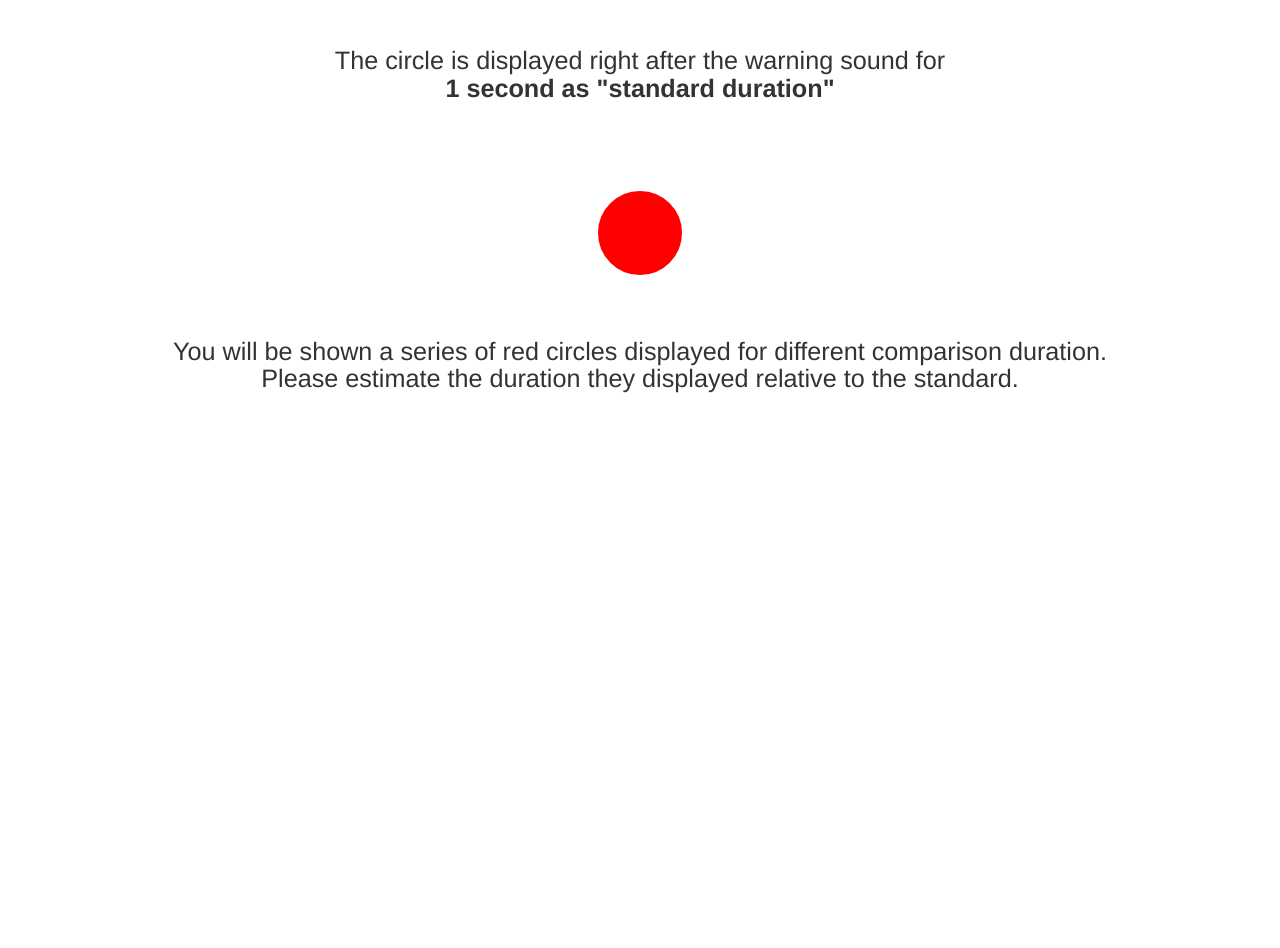
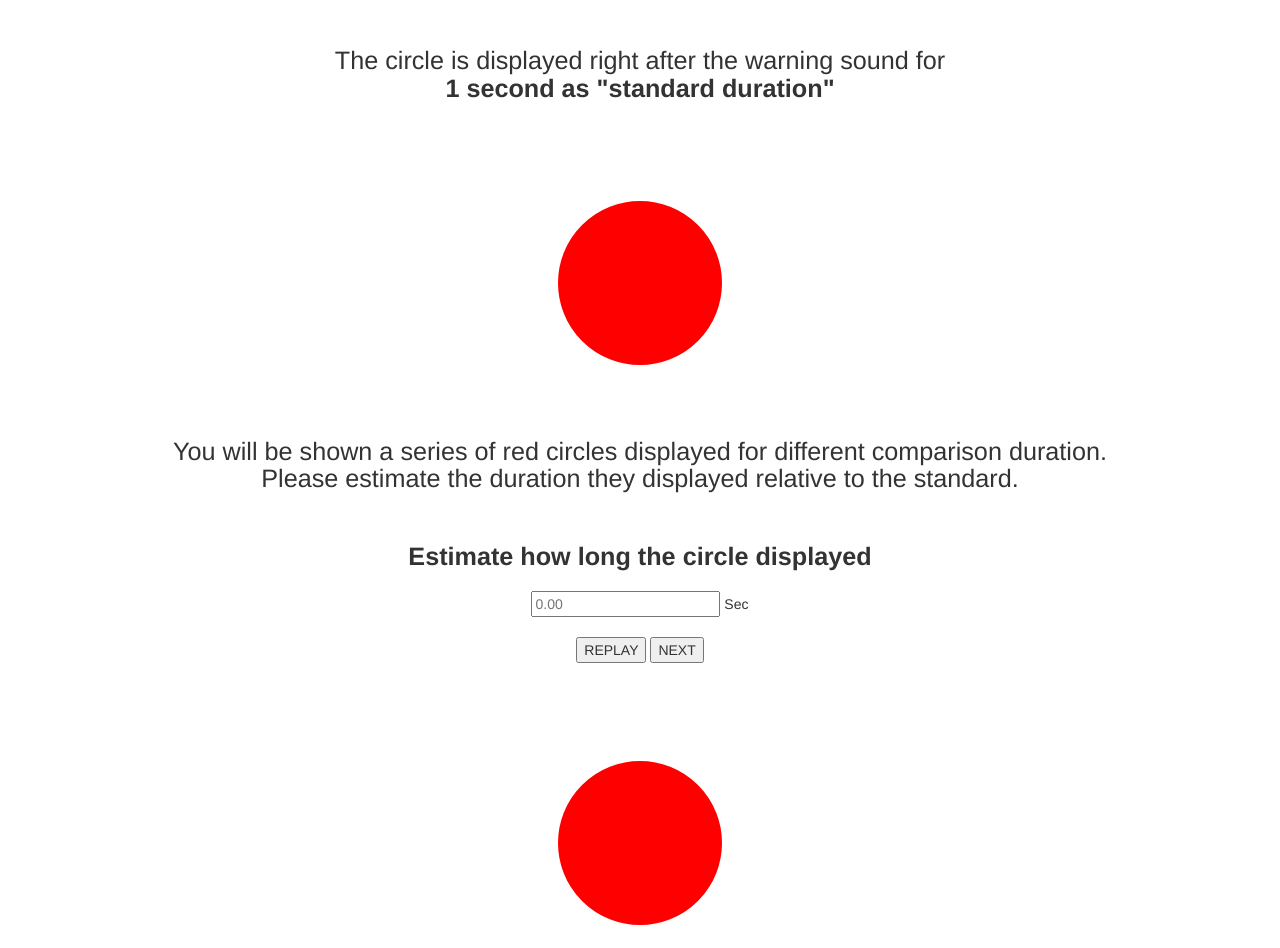
Before and after one commit to xuzhao9/mie1403, a website: page public/direct-scaling.html in a window 1280 px wide. Shown: the part 130-1078 px from the top of the page. Before the commit the page ends 800 px from the top, so only its background shows below. Drawn offline with nearby package versions, Linux system fonts and the light colour scheme.

Commit message:
Added direct scaling pages.

```diff
--- a/public/direct-scaling.html
+++ b/public/direct-scaling.html
@@ -29,6 +29,7 @@
         </h1>
     </div>
   </div>
+  <!-- First Slide -->
   <div id="illuBody" style="margin-top: 50px;" align="center">
     <h2 style="font-size:180%;">
       The circle is displayed right after the warning sound for
@@ -37,23 +38,46 @@
     </h2>
   </div>
   <div id="redCircle" align="center" style="margin-top: 80px;">
-      <svg width="100" height="100">
-	<circle cx="50" cy="50" r="40" stroke="red" stroke-width="4" fill="red" />
+      <svg width="200" height="200">
+	<circle cx="100" cy="100" r="80" stroke="red" stroke-width="4" fill="red" />
     </svg>
   </div>
   <div id="blueCircle" align="center" style="margin-top: 80px; display: none;">
-      <svg width="100" height="100">
-	<circle cx="50" cy="50" r="40" stroke="blue" stroke-width="4" fill="blue" />
+      <svg width="200" height="200">
+	<circle cx="50" cy="50" r="80" stroke="blue" stroke-width="4" fill="blue" />
       </svg>
   </div>
   <!-- Second slide -->
-  <div id="illuBody" style="margin-top: 50px;" align="center">
+  <div id="estimate-page" style="margin-top: 50px;" align="center">
     <h2 style="font-size:180%;">
       You will be shown a series of red circles displayed for different comparison duration.
       <br />
       Please estimate the duration they displayed relative to the standard.
     </h2>
   </div>
+  <!-- Third slide -->
+  <div id="estimate-page" style="margin-top: 50px;" align="center">
+    <h2 style="font-size:180%;">
+      <b> Estimate how long the circle displayed</b>
+    </h2>
+    <div id="input-container" style="margin-top: 20px;">
+      <input placeholder="0.00">  </input> Sec
+    </div>
+    <div id="submit-container" style="margin-top: 20px;">
+      <button type="button"> REPLAY </button>
+      <button type="button"> NEXT </button>
+    </div>
+<div id="redCircle" align="center" style="margin-top: 80px;">
+      <svg width="200" height="200">
+	<circle cx="100" cy="100" r="80" stroke="red" stroke-width="4" fill="red" />
+    </svg>
+  </div>
+  <div id="blueCircle" align="center" style="margin-top: 80px; display: none;">
+      <svg width="200" height="200">
+	<circle cx="50" cy="50" r="80" stroke="blue" stroke-width="4" fill="blue" />
+      </svg>
+  </div>
+  </div>
 
 </body>
 </html>
```
